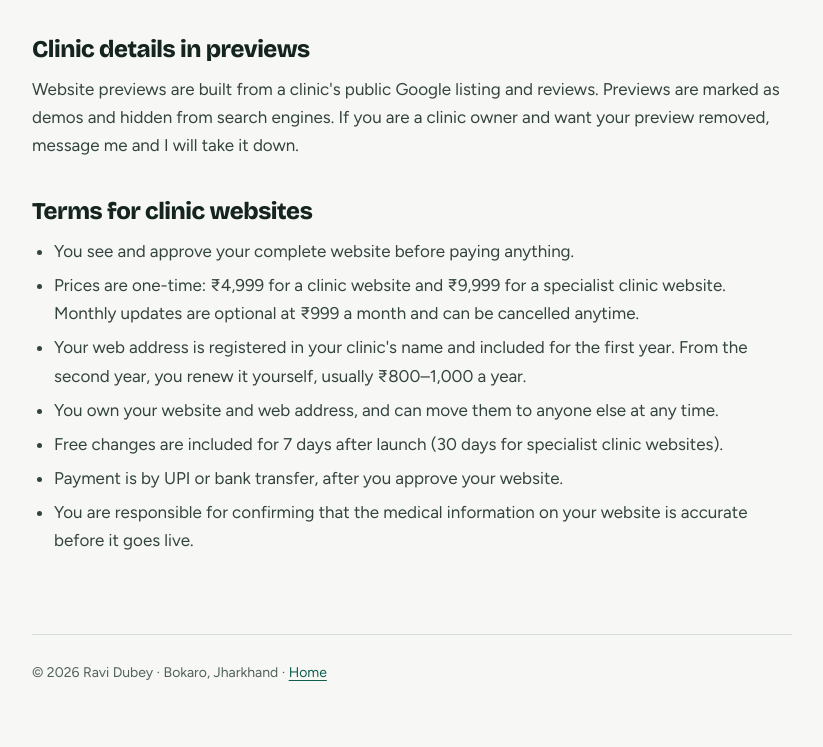
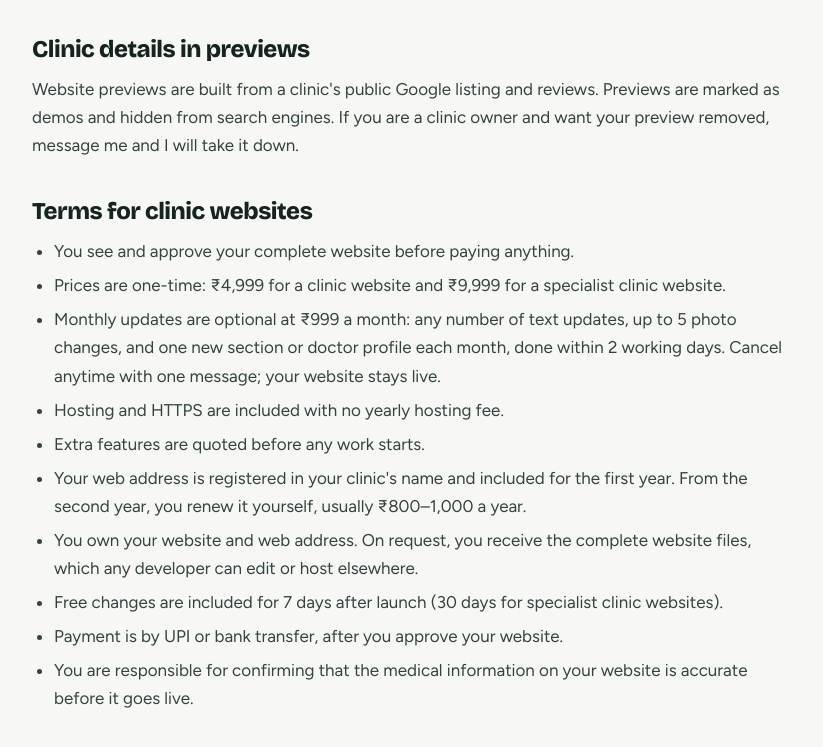
Before and after one commit to ratanravi/ratanravi.github.io, a plain HTML site: page privacy/index.html in a window 1280 px wide. Shown: the part 547-1294 px from the top of the page, without its empty margins (228-1051 px from the left). Before the commit the page ends 1257 px from the top, so only its background shows below. Drawn offline with nearby package versions, Linux system fonts and the light colour scheme.

Commit message:
Add files via upload

```diff
--- a/privacy/index.html
+++ b/privacy/index.html
@@ -28,12 +28,15 @@ h1{font-size:clamp(36px,6vw,56px);margin-top:48px}h2{font-size:24px;margin-top:4
 </ul>
 <h2>Clinic details in previews</h2>
 <p>Website previews are built from a clinic's public Google listing and reviews. Previews are marked as demos and hidden from search engines. If you are a clinic owner and want your preview removed, message me and I will take it down.</p>
-<h2>Terms for clinic websites</h2>
+<h2 id="terms">Terms for clinic websites</h2>
 <ul>
 <li>You see and approve your complete website before paying anything.</li>
-<li>Prices are one-time: ₹4,999 for a clinic website and ₹9,999 for a specialist clinic website. Monthly updates are optional at ₹999 a month and can be cancelled anytime.</li>
+<li>Prices are one-time: ₹4,999 for a clinic website and ₹9,999 for a specialist clinic website.</li>
+<li>Monthly updates are optional at ₹999 a month: any number of text updates, up to 5 photo changes, and one new section or doctor profile each month, done within 2 working days. Cancel anytime with one message; your website stays live.</li>
+<li>Hosting and HTTPS are included with no yearly hosting fee.</li>
+<li>Extra features are quoted before any work starts.</li>
 <li>Your web address is registered in your clinic's name and included for the first year. From the second year, you renew it yourself, usually ₹800–1,000 a year.</li>
-<li>You own your website and web address, and can move them to anyone else at any time.</li>
+<li>You own your website and web address. On request, you receive the complete website files, which any developer can edit or host elsewhere.</li>
 <li>Free changes are included for 7 days after launch (30 days for specialist clinic websites).</li>
 <li>Payment is by UPI or bank transfer, after you approve your website.</li>
 <li>You are responsible for confirming that the medical information on your website is accurate before it goes live.</li>
```
